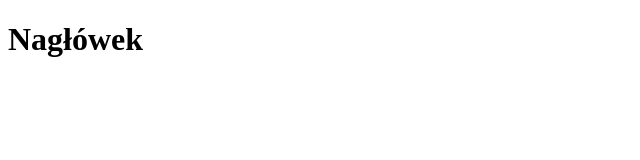
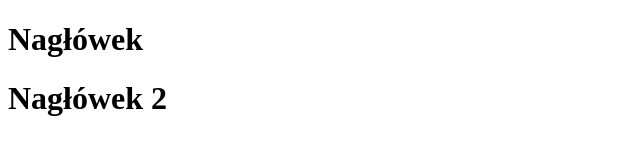
Before and after one commit to cmilak34/git-starter, a plain HTML site: page index.html in a window 1280 px wide. Shown: the whole page, without its empty margins (0-640 px from the left). Drawn offline with Linux system fonts and the light colour scheme.

Commit message:
Trzeci commit
Zmiany wykonane poprzez github'a

```diff
--- a/index.html
+++ b/index.html
@@ -8,5 +8,6 @@
 </head>
 <body>
     <h1>Nagłówek</h1>
+    <h1>Nagłówek 2</h1>
 </body>
 </html>
```
